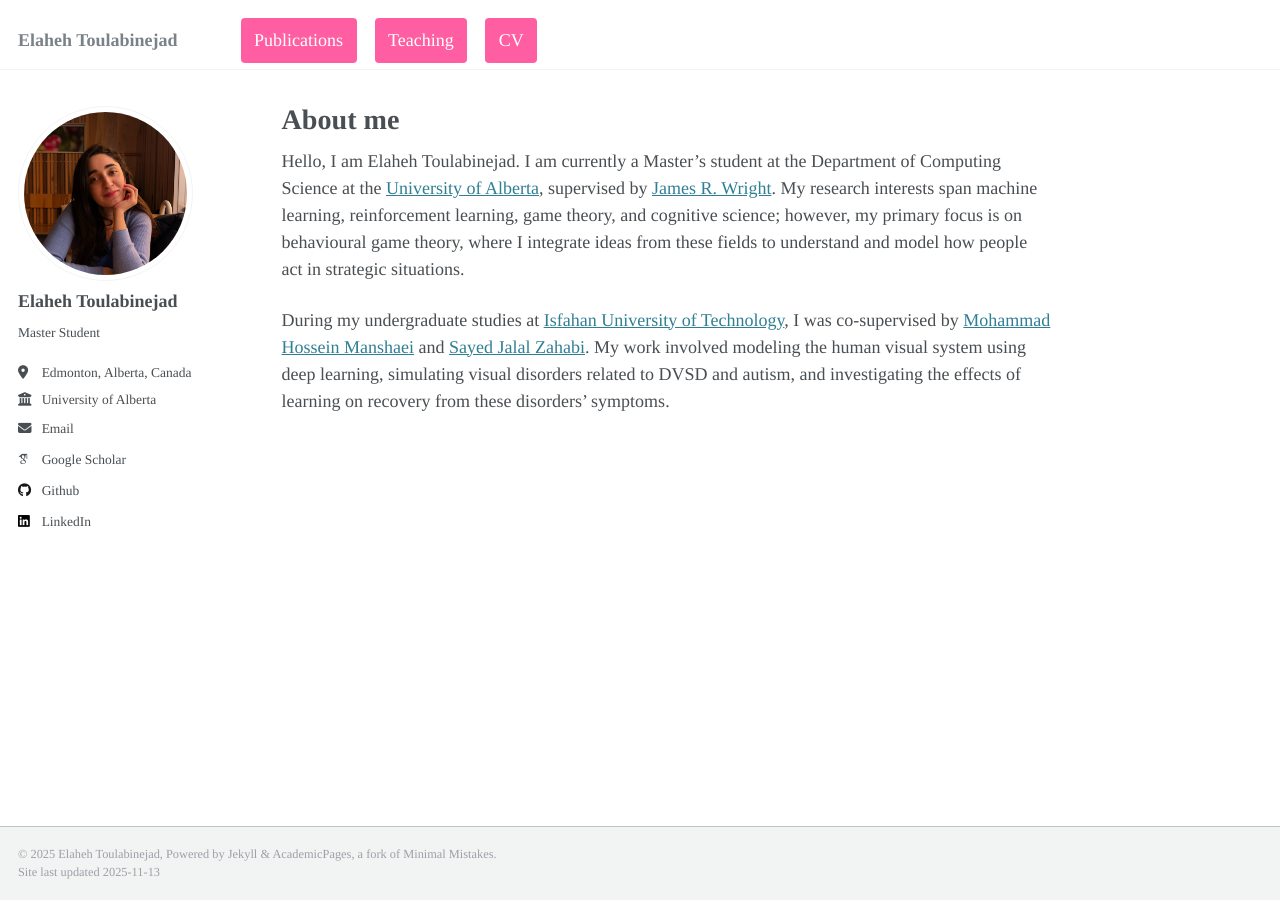
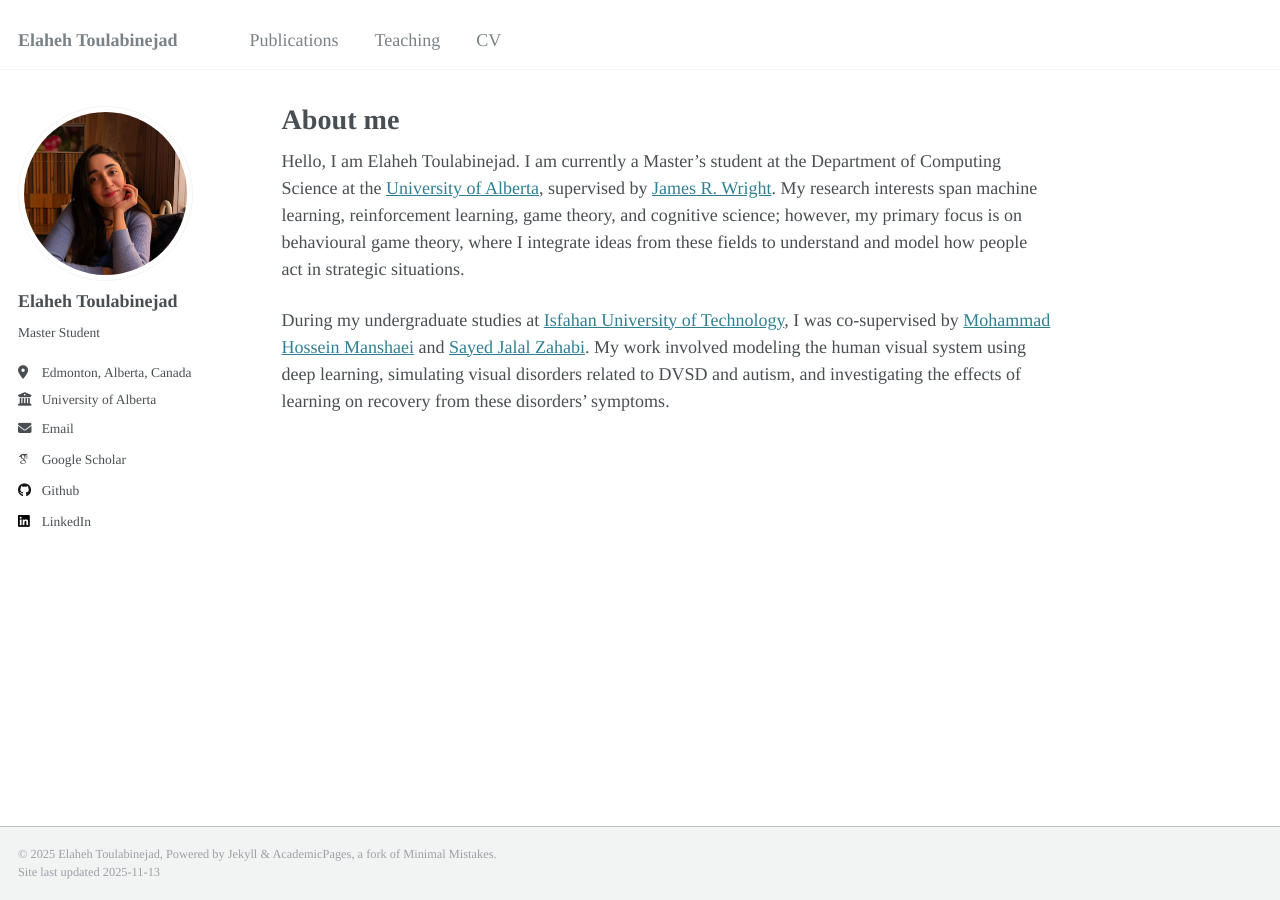
Before and after one commit to ellietoulabi/ellietoulabi.github.io, a Jekyll site: the page built from _pages/about.md, in a window 1280 px wide. Built offline with Jekyll 4.4.1, drawn with Linux system fonts in a browser that asks for light colours; some web fonts are replaced.

Commit message:
paper details

```diff
--- a/_includes/masthead.html
+++ b/_includes/masthead.html
@@ -7,16 +7,33 @@
         <button><div class="navicon"></div></button>
         <ul class="visible-links">
           <li class="masthead__menu-item masthead__menu-item--lg"><a href="{{ base_path }}/">{{ site.title }}</a></li>
+          {% assign current_url = page.permalink | default: page.url %}
+          {% assign current_url = current_url | replace: 'index.html', '' %}
+          {% if current_url == '' %}
+            {% assign current_url = '/' %}
+          {% endif %}
+          {% unless current_url == '/' %}
+            {% unless current_url | slice: -1 == '/' %}
+              {% assign current_url = current_url | append: '/' %}
+            {% endunless %}
+          {% endunless %}
           {% for link in site.data.navigation.main %}
             {% if link.url contains 'http' %}
               {% assign domain = '' %}
             {% else %}
               {% assign domain = base_path %}
             {% endif %}
+            {% assign link_path = link.url | replace: 'index.html', '' %}
+            {% if link_path == '' %}
+              {% assign link_path = '/' %}
+            {% endif %}
+            {% unless link_path == '/' %}
+              {% unless link_path | slice: -1 == '/' %}
+                {% assign link_path = link_path | append: '/' %}
+              {% endunless %}
+            {% endunless %}
             {% assign is_current = false %}
-            {% assign link_url = link.url %}
-            {% assign current_url = page.url %}
-            {% if current_url == link_url or current_url == link_url | append: 'index.html' or current_url == link_url | append: '/' or current_url | append: '/' == link_url or current_url | append: 'index.html' == link_url %}
+            {% if current_url == link_path %}
               {% assign is_current = true %}
             {% endif %}
             <li class="masthead__menu-item{% if is_current %} masthead__menu-item--active{% endif %}"><a{% if is_current %} class="is-active"{% endif %} href="{{ domain }}{{ link.url }}">{{ link.title }}</a></li>
```
